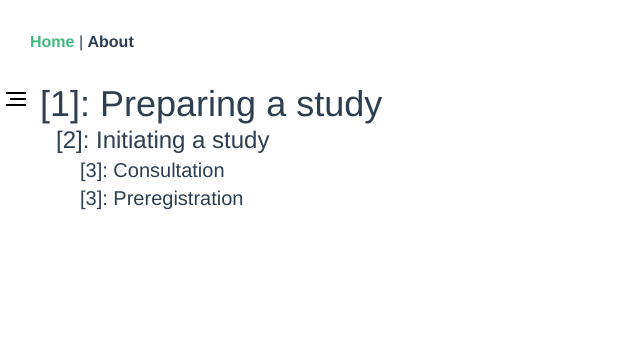
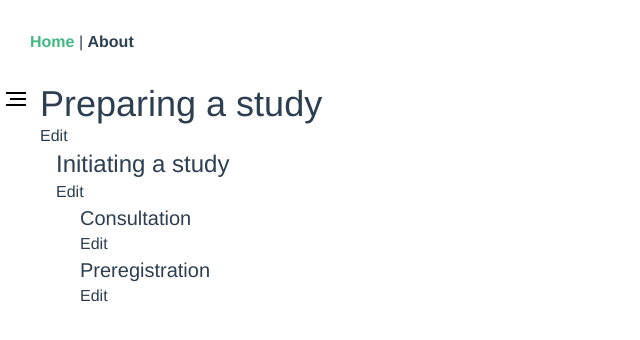
Before and after one commit to mjaquiery/lab-manual, a Vue app: page / in a window 1280 px wide. Shown: the top 340 px of the page, without its empty margins (0-640 px from the left). Built offline with nearby package versions, Linux system fonts and the light colour scheme.

Commit message:
Update title (#9)
* partial solution by adding selected to option objects

* select index of option id instead so selected options can be preset in template json file

* title and description are editable

```diff
--- a/src/components/Item.vue
+++ b/src/components/Item.vue
@@ -5,10 +5,24 @@
     <Title
       :level="level"
       @click="toggleExpanded"
+      :contenteditable="editable"
+      @blur="updateTitle"
     >
-      [{{level}}]: {{ itemContent.title }}
+      {{ itemContent.title }}
     </Title>
-    <p v-if="expanded">{{ itemContent.description }}</p>
+    <button
+      class="edit-btn"
+      @click="toggleEdit"
+    >
+      Edit
+    </button>
+    <p
+      v-if="expanded"
+      :contenteditable="editable"
+      @blur="updateDescription"
+    >
+      {{ itemContent.description }}
+    </p>
      <form v-if="expanded && itemContent.options !== undefined">
       <div
               v-for="(O, i) in itemContent.options"
@@ -71,12 +85,38 @@ export default {
   },
   data: function () {
     return {
-      expanded: false
+      expanded: false,
+      editable: false
     }
   },
   methods: {
     toggleExpanded: function () {
-      this.expanded = !this.expanded
+      if (this.editable) {
+        this.expanded
+      } else {
+        this.expanded = !this.expanded
+      }
+    },
+    toggleEdit: function () {
+      this.editable = !this.editable
+    },
+    updateTitle: function (e) {
+      if (this.editable) {
+        const payload = {
+          'itemId': this.itemId,
+          'title' : e.target.innerText
+        }
+        this.$store.commit('SET_TITLE', payload)
+      }
+    },
+    updateDescription: function (e) {
+      if (this.editable) {
+        const payload = {
+          'itemId': this.itemId,
+          'description' : e.target.innerText
+        }
+        this.$store.commit('SET_DESCRIPTION', payload)
+      }
     }
   }
 }
--- a/src/main.js
+++ b/src/main.js
@@ -5,6 +5,7 @@ import TemplateString
   from './components/TemplateString'
 import TemplateOptions from './components/TemplateOptions'
 import store from './store'
+// import contenteditable from 'vue-contenteditable'
 
 import './index.css'
 
@@ -19,6 +20,7 @@ const app = createApp(App)
     .use(store)
     // .use(Oruga, bulmaConfig)
     .use(router)
+    // .use(contenteditable)
     .component('TemplateString', TemplateString)
     .component('TemplateOptions', TemplateOptions)
 
--- a/src/store/index.js
+++ b/src/store/index.js
@@ -36,6 +36,16 @@ const mutations = {
     const content = state.flat[payload.itemId].content
     // const optionId = state.flat[payload.itemId].content.options[payload.optionIndex]
     state.flat[payload.itemId].content = {...content, 'options-selected': payload.optionIndex}
+  },
+  // Change title in flat
+  SET_TITLE: (state, payload) => {
+    const content = state.flat[payload.itemId].content
+    state.flat[payload.itemId].content = {...content, 'title': payload.title}
+  },
+  // Change description in flat
+  SET_DESCRIPTION: (state, payload) => {
+    const content = state.flat[payload.itemId].content
+    state.flat[payload.itemId].content = {...content, 'description': payload.description}
   }
 }
 
```
